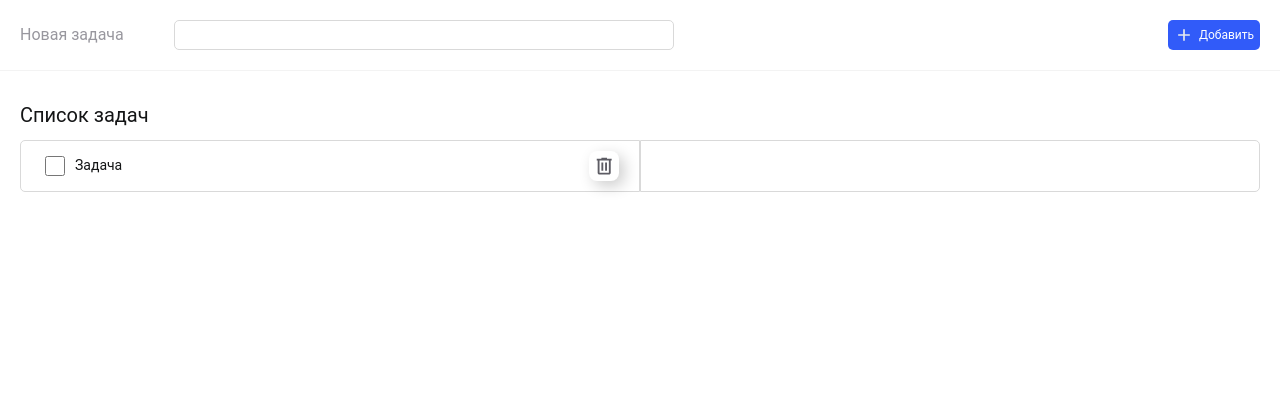
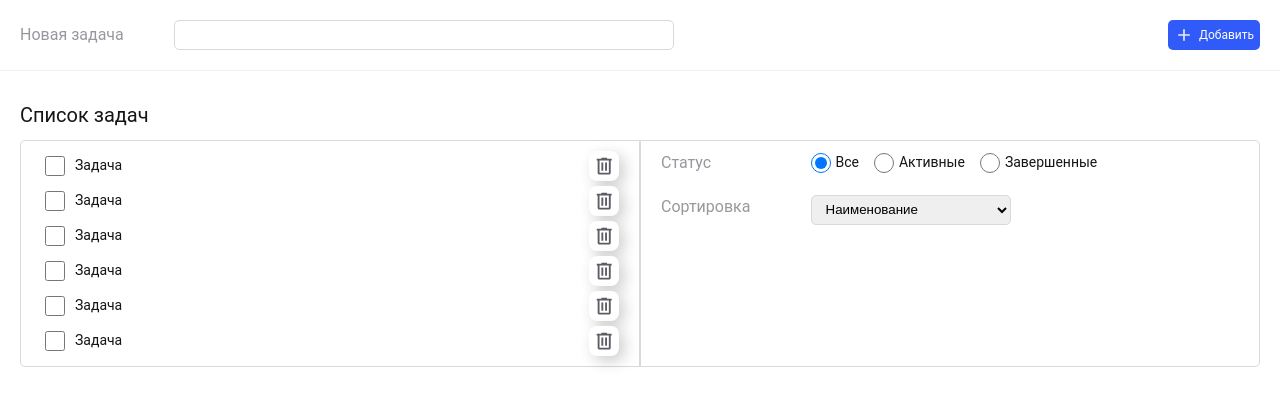
Before and after one commit to efshchogolev/datagile-test, a React (Vite) app: page / in a window 1280 px wide. Shown: the top 406 px of the page. Built offline with nearby package versions, Linux system fonts and the light colour scheme; a web font is replaced by a local one.

Commit message:
feat: add filters/sorting

```diff
--- a/src/components/Filters/Filters.module.scss
+++ b/src/components/Filters/Filters.module.scss
@@ -0,0 +1,61 @@
+@import '../../../styles/variables';
+
+.statusesContainer {
+	display: flex;
+	align-items: center;
+	flex-direction: row;
+	width: 100%;
+	padding: $side-padding;
+	padding-top: 10px;
+	padding-bottom: 10px;
+}
+
+.buttonsContainer {
+	display: flex;
+	align-items: center;
+	gap: 15px;
+}
+
+.radioLabel {
+	display: flex;
+	align-items: center;
+}
+
+.radioButton {
+	margin: 0;
+	width: 20px;
+	height: 20px;
+	margin-right: 5px;
+}
+
+.optionTitle {
+	align-self: flex-start;
+	color: $label-gray;
+	width: 25%;
+	min-width: fit-content;
+	margin-right: 5px;
+}
+
+.text {
+	color: $light-black;
+	font-size: 14px;
+}
+
+
+.sortingContainer {
+	display: flex;
+	align-items: center;
+	flex-direction: row;
+	width: 100%;
+	padding: $side-padding;
+	padding-top: 10px;
+	padding-bottom: 10px;
+}
+
+.select {
+	height: 30px;
+	width: 200px;
+	border-radius: 5px;
+	border: 1px solid $border-gray;
+	padding: 0 10px;
+}
--- a/src/components/Filters/Filters.tsx
+++ b/src/components/Filters/Filters.tsx
@@ -1,12 +1,40 @@
-import React from 'react'
+import s from './Filters.module.scss'
 
 const Filters = () => {
-	return (
-		<>
-			<div></div>
-			<div></div>
-		</>
-	)
+  return (
+    <>
+      <div className={s.statusesContainer}>
+        <span className={s.optionTitle}>Статус</span>
+        <div className={s.buttonsContainer}>
+          <label htmlFor="" className={s.radioLabel}>
+            <input
+              type="radio"
+              name="status"
+              id=""
+              className={s.radioButton}
+              defaultChecked
+            />
+            <span className={s.text}>Все</span>
+          </label>
+          <label htmlFor="" className={s.radioLabel}>
+            <input type="radio" name="status" id="" className={s.radioButton} />
+            <span className={s.text}>Активные</span>
+          </label>
+          <label htmlFor="" className={s.radioLabel}>
+            <input type="radio" name="status" id="" className={s.radioButton} />
+            <span className={s.text}>Завершенные</span>
+          </label>
+        </div>
+      </div>
+      <div className={s.sortingContainer}>
+        <span className={s.optionTitle}>Сортировка</span>
+        <select name="" id="" defaultValue={'name'} className={s.select}>
+          <option value="status">Статус</option>
+          <option value="name">Наименование</option>
+        </select>
+      </div>
+    </>
+  )
 }
 
 export default Filters
--- a/src/components/List/List.module.scss
+++ b/src/components/List/List.module.scss
@@ -1,4 +1,12 @@
+@import '../../../styles/variables';
+
+
 .list {
-	padding: 10px 20px 10px;
+	display: flex;
+	flex-direction: column;
+	padding: $side-padding;
+	padding-top: 10px;
+	padding-bottom: 10px;
 	margin: 0;
+	gap: 5px;
 }
--- a/src/components/List/List.tsx
+++ b/src/components/List/List.tsx
@@ -5,6 +5,11 @@ const List = () => {
   return (
     <ul className={s.list}>
       <TodoItem />
+      <TodoItem />
+      <TodoItem />
+      <TodoItem />
+      <TodoItem />
+      <TodoItem />
     </ul>
   )
 }
--- a/src/components/TodoItem/TodoItem.tsx
+++ b/src/components/TodoItem/TodoItem.tsx
@@ -5,7 +5,8 @@ const TodoItem = () => {
   return (
     <li className={s.listItem}>
       <label className={s.itemLabel}>
-        <input type="checkbox" className={s.checkbox}></input>
+        {/* TODO: name/id */}
+        <input type="checkbox" className={s.checkbox} name="" id=""></input>
         <span className={s.itemText}>Задача</span>
       </label>
       <button className={s.deleteButton}>
--- a/src/components/Todos/Todos.module.scss
+++ b/src/components/Todos/Todos.module.scss
@@ -42,4 +42,7 @@
 
 .settingsContainer {
 	@include bordered-container(false);
+	display: flex;
+	flex-direction: column;
+	align-items: center;
 }
```
